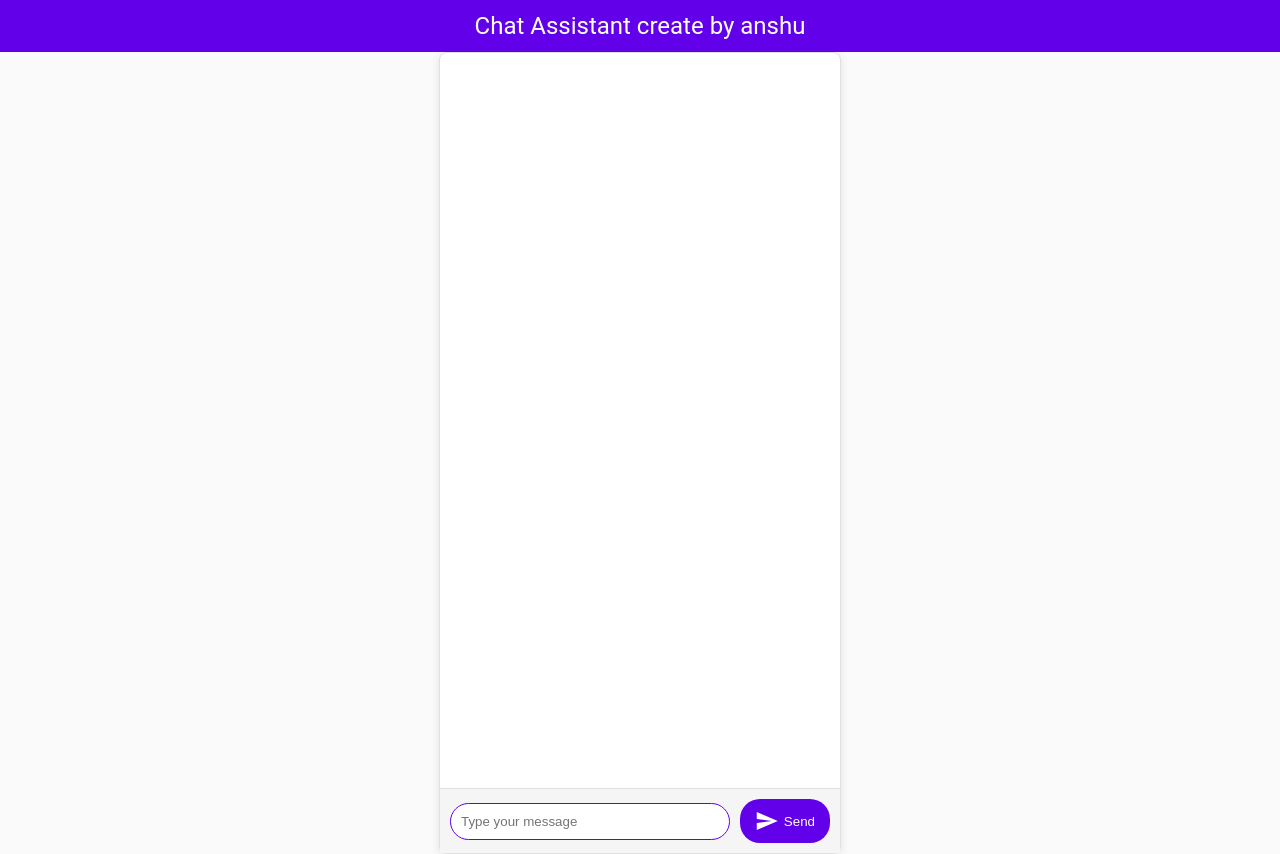
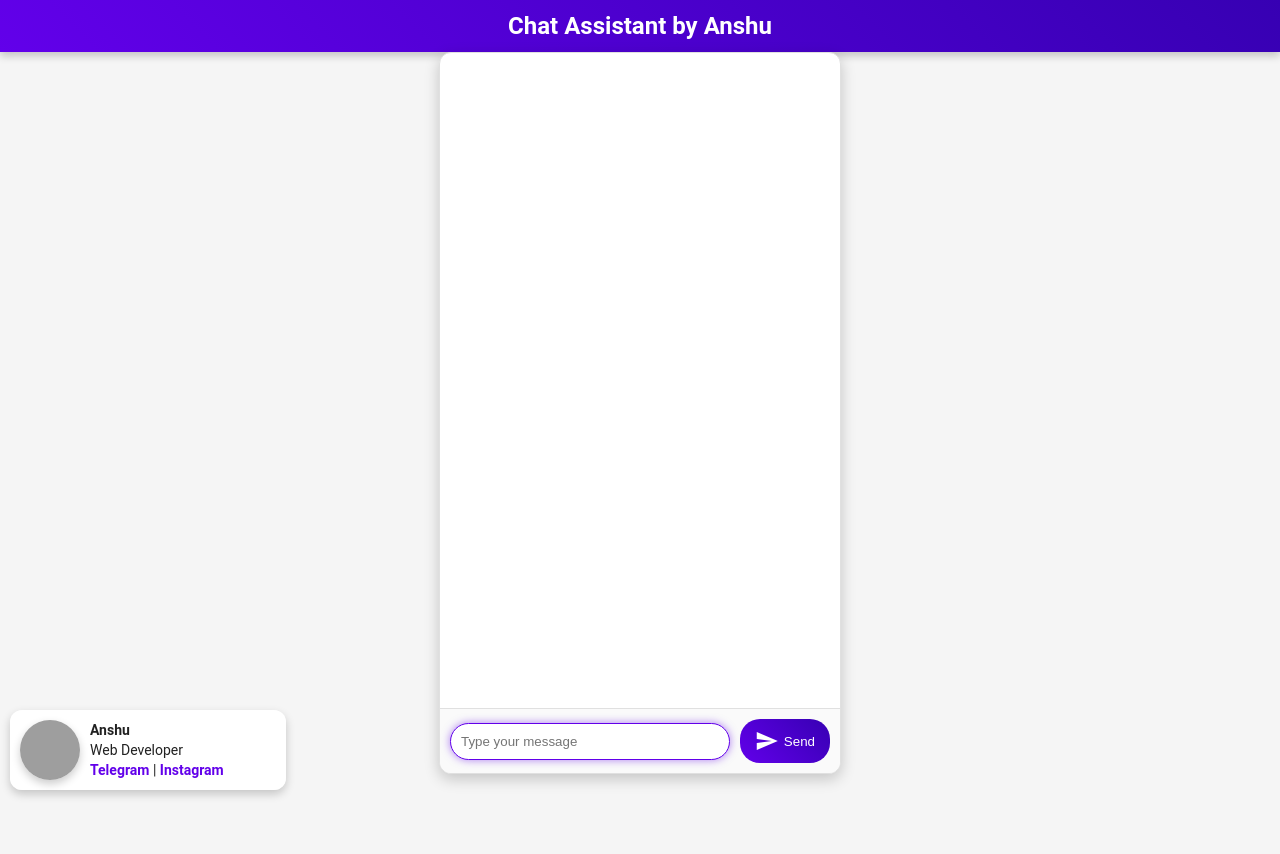
Before and after one commit to anshu908/chat_gpt_web, a plain HTML site: page index.html in a window 1280 px wide. After the commit the page ends 800 px from the top, so only its background shows below. Drawn offline with nearby package versions, Linux system fonts and the light colour scheme; grey boxes are pictures that could not be loaded.

Commit message:
Update index.html

```diff
--- a/index.html
+++ b/index.html
@@ -1,3 +1,6 @@
+
+
+
 <!DOCTYPE html>
 <html lang="en">
 <head>
@@ -10,27 +13,31 @@
     <style>
         body {
             margin: 0;
-            font-family: Roboto, sans-serif;
-            background-color: #FAFAFA; /* Light background */
+            font-family: 'Roboto', sans-serif;
+            background-color: #F5F5F5;
             color: #212121;
+            position: relative;
         }
         .header {
-            background-color: #6200EA; /* Purple 500 */
+            background: linear-gradient(45deg, #6200EA, #3700B3);
             color: white;
             padding: 16px;
             text-align: center;
             font-size: 24px;
+            font-weight: bold;
+            box-shadow: 0 4px 8px rgba(0, 0, 0, 0.2);
         }
         .container {
             display: flex;
             flex-direction: column;
-            height: 100vh;
+            height: 90vh;
             max-width: 400px;
             margin: auto;
             border: 1px solid #E0E0E0;
-            border-radius: 8px;
-            box-shadow: 0 2px 10px rgba(0, 0, 0, 0.1);
+            border-radius: 12px;
+            box-shadow: 0 5px 15px rgba(0, 0, 0, 0.2);
             background-color: white;
+            overflow: hidden;
         }
         .chatbox {
             flex: 1;
@@ -41,28 +48,27 @@
             gap: 8px;
         }
         .chat-message {
-            padding: 10px 15px;
+            padding: 12px 18px;
             border-radius: 20px;
-            max-width: 80%;
-            word-wrap: break-word; /* Ensure long words break */
-            animation: fadeIn 0.3s ease forwards; /* Apply fade-in animation */
+            max-width: 75%;
+            word-wrap: break-word;
         }
         .user-message {
             align-self: flex-end;
-            background-color: #6200EA; /* Purple 500 */
+            background: linear-gradient(45deg, #6200EA, #3700B3);
             color: white;
             border-top-left-radius: 0;
         }
         .assistant-message {
             align-self: flex-start;
-            background-color: #E0E0E0; /* Light grey */
+            background-color: #E0E0E0;
             color: #212121;
             border-top-right-radius: 0;
         }
         .input-area {
             padding: 10px;
             border-top: 1px solid #E0E0E0;
-            background-color: #F5F5F5; /* Slightly darker grey */
+            background-color: #FAFAFA;
             display: flex;
             align-items: center;
         }
@@ -72,59 +78,67 @@
             border: 1px solid #E0E0E0;
             border-radius: 20px;
             margin-right: 10px;
-            transition: border-color 0.3s;
+            transition: border-color 0.3s, box-shadow 0.3s;
         }
         .input-area input:focus {
             outline: none;
-            border-color: #6200EA; /* Purple 500 */
+            border-color: #6200EA;
+            box-shadow: 0 0 8px rgba(98, 0, 234, 0.5);
         }
         .input-area button {
             padding: 10px 15px;
             border: none;
             border-radius: 20px;
-            background-color: #6200EA; /* Purple 500 */
+            background: linear-gradient(45deg, #6200EA, #3700B3);
             color: white;
             cursor: pointer;
             display: flex;
             align-items: center;
+            transition: transform 0.2s, background 0.3s;
         }
         .input-area button:hover {
-            background-color: #3700B3; /* Darker Purple 700 */
+            background: linear-gradient(45deg, #3700B3, #6200EA);
+            transform: scale(1.05);
         }
         .input-area .material-icons {
             margin-right: 5px;
         }
-        .spinner {
-            display: none;
-            border: 4px solid rgba(0, 0, 0, 0.1);
-            width: 24px;
-            height: 24px;
+        .developer-info {
+            position: fixed;
+            bottom: 10px;
+            left: 10px;
+            display: flex;
+            align-items: center;
+            gap: 10px;
+            background: rgba(255, 255, 255, 0.95);
+            padding: 10px;
+            border-radius: 12px;
+            box-shadow: 0 4px 10px rgba(0, 0, 0, 0.2);
+            flex-wrap: wrap;
+            width: 20%;
+        }
+        .developer-info img {
+            width: 60px;
+            height: 60px;
             border-radius: 50%;
-            border-top-color: #6200EA; /* Purple 500 */
-            animation: spin 1s linear infinite;
+            box-shadow: 0 4px 8px rgba(0, 0, 0, 0.2);
         }
-        @keyframes spin {
-            0% {
-                transform: rotate(0deg);
-            }
-            100% {
-                transform: rotate(360deg);
-            }
+        .developer-info div {
+            font-size: 14px;
+            flex: 1;
         }
-        @keyframes fadeIn {
-            from {
-                opacity: 0;
-                transform: translateY(10px);
-            }
-            to {
-                opacity: 1;
-                transform: translateY(0);
-            }
+        .developer-info a {
+            color: #6200EA;
+            text-decoration: none;
+            font-weight: bold;
+        }
+        .developer-info a:hover {
+            text-decoration: underline;
         }
     </style>
 </head>
 <body>
-    <div class="header">Chat Assistant create by anshu </div>
+    <div class="header">Chat Assistant by Anshu</div>
     <div class="container">
         <div id="chatbox" class="chatbox"></div>
         <div class="input-area">
@@ -132,6 +146,15 @@
             <button id="sendButton">
                 <span class="material-icons">send</span> Send
             </button>
+        </div>
+    </div>
+
+    <div class="developer-info">
+        <img src="https://envs.sh/z7n.jpg" alt="Developer">
+        <div>
+            <strong>Anshu</strong><br>
+            <span>Web Developer</span><br>
+            <a href="https://t.me/Cyber_ansh" target="_blank">Telegram</a> | <a href="https://instagram.com/anshopi__" target="_blank">Instagram</a>
         </div>
     </div>
 
@@ -145,14 +168,7 @@
             msgElem.textContent = message;
             msgElem.className = `chat-message ${isUser ? 'user-message' : 'assistant-message'}`;
             chatbox.appendChild(msgElem);
-            chatbox.scrollTop = chatbox.scrollHeight; // Scroll to the bottom
-
-            // For assistant messages, add a slight delay before displaying
-            if (!isUser) {
-                msgElem.style.opacity = 0; // Start with opacity 0
-                await new Promise(resolve => setTimeout(resolve, 200)); // Delay
-                msgElem.style.opacity = 1; // Fade in
-            }
+            chatbox.scrollTop = chatbox.scrollHeight;
         }
 
         async function callApi(apiUrl, prompt) {
@@ -194,9 +210,8 @@
                 }
             } catch (error) {
                 console.error('Error:', error);
-displayMessage('An error occurred. Please try again.', false);
-}
-});
-</script>
+            }
+        });
+    </script>
 </body>
 </html>
```
